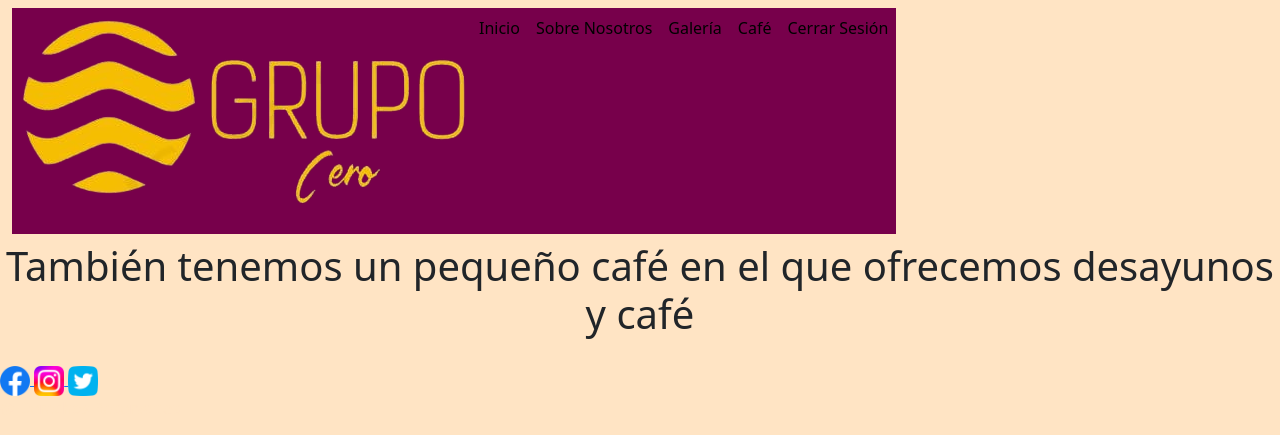
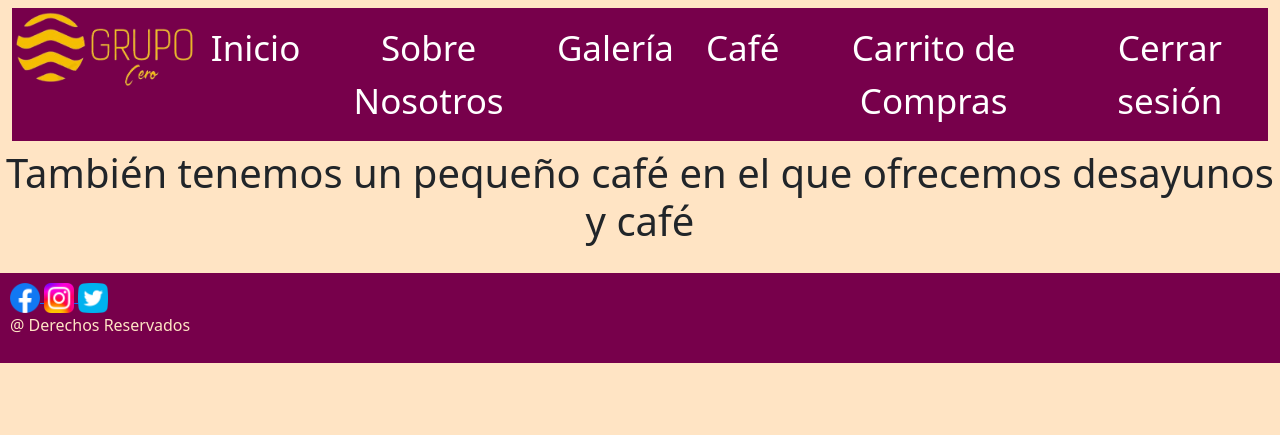
Before and after one commit to JackStar6677/Exp1_Avendano_Rebolledo, a Django app: template cafe/templates/cafe/Api.html in a window 1280 px wide. Shown: the top 435 px of the page. Run offline with Django 4.2, Linux system fonts and the light colour scheme; the template is opened without the code that fills it, so the values that code supplies are empty; parts of the project's set-up code (start-up, migrations or seed data) failed here and were passed over; some libraries are stand-ins or nearby versions.

Commit message:
Update Api.html

```diff
--- a/cafe/templates/cafe/Api.html
+++ b/cafe/templates/cafe/Api.html
@@ -1,6 +1,5 @@
 {% load static %}
 
-<!DOCTYPE html>
 <html lang="en">
 <head>
     <meta charset="UTF-8">
@@ -18,6 +17,7 @@
     </style>
 </head>
 <body>
+
   <nav class="navbar navbar-expand-lg">
         <div class="container-fluid">
       <button class="navbar-toggler" type="button" data-bs-toggle="collapse" data-bs-target="#navbarSupportedContent">
@@ -29,24 +29,29 @@
             <img src="{% static 'imagenes/logofinal.png' %}" alt="" style="height: 90;">
           </li>
           <li class="nav-item">
-            <a class="nav-link active" href="{% url 'index' %}">Inicio</a>
+            <a class="nav-item active" href="{% url 'index' %}"> Inicio</a>
           </li>
           <li class="nav-item">
-            <a class="nav-link active" href="{% url 'pagina2' %}">Sobre Nosotros</a>
+            <a class="nav-item active" href="{% url 'pagina2' %}"> Sobre Nosotros</a>
           </li>
           <li class="nav-item">
-            <a class="nav-link active" href="{% url 'pagina3' %}">Galería</a>
+            <a class="nav-item active" href="{% url 'pagina3' %}" > Galería</a>
           </li>
           <li>
-            <a class="nav-link active" href="{% url 'Api' %}">Café</a>
+            <a class="nav-item active" href="{% url 'Api' %}">Café</a>
           </li>
           <li>
-            <a class="nav-link active" href="{% url 'login' %}">Cerrar Sesión</a>
+            <a class="nav-item active" href="{%url 'carrito' %}">Carrito de Compras</a>
+          </li>
+          <li>
+            <a class="nav-item active" href="{% url 'login' %}">Cerrar sesión</a>
           </li>
         </ul>
       </div>
     </div>
   </nav>
+
+
   <h1 style="text-align: center;">También tenemos un pequeño café en el que ofrecemos desayunos y café</h1>
   <style>
     /* Estilos para el contenedor de las imágenes */
@@ -120,6 +125,9 @@
   </script>
 
   <footer>
+    <nav>
+      <ul style="padding: 10;">
+  <footer>
     <div>
             <div>
               <a href="https://www.facebook.com">
@@ -132,10 +140,12 @@
                 <img style="width: 30px;" src="{% static 'imagenes/3938028.png' %}" alt="Twitter">
               </a>
             </div>
-    </div>
+    </footer>
         <div>
           <p style="color: bisque;">@ Derechos Reservados</p>
         </div>
-  </footer>
+      </div>
+      </ul>
+      </nav>
 </body>
 </html>
```
Lines whose indentation alone changed are shown as unchanged.
